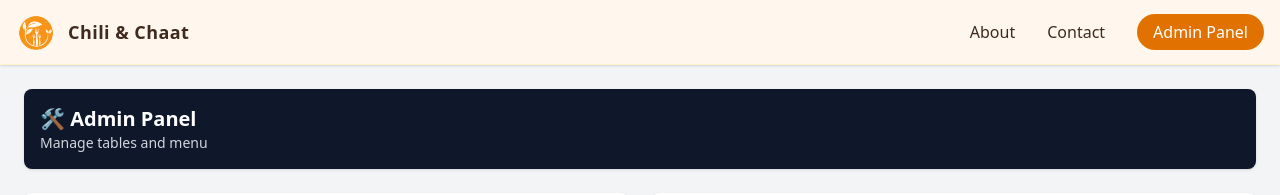
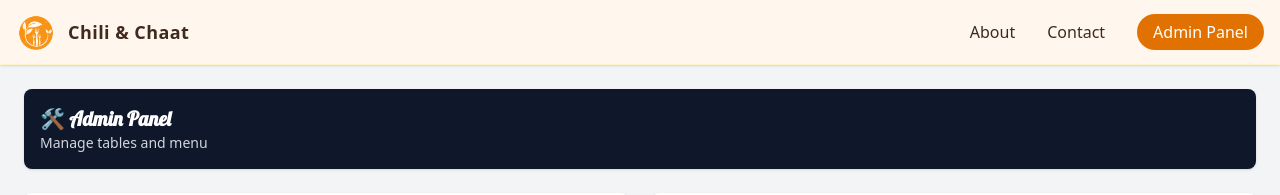
Before and after one commit to SondkarKrushna/Chilli_Chhat, a React (Vite) app: page /admin in a window 1280 px wide. Shown: the top 195 px of the page. Built offline with nearby package versions, Linux system fonts and the light colour scheme; sample sign-in values are in the browser's storage.

Commit message:
add fonts

```diff
--- a/src/pages/AdminPannel.jsx
+++ b/src/pages/AdminPannel.jsx
@@ -11,7 +11,7 @@ const AdminPanel = () => {
     <div className="min-h-screen bg-gray-100 p-6">
       {/* HEADER */}
       <div className="bg-slate-900 text-white p-4 rounded-lg shadow">
-        <h1 className="text-xl font-semibold">🛠️ Admin Panel</h1>
+        <h1 className="text-xl font-semibold font-lobster">🛠️ Admin Panel</h1>
         <p className="text-sm text-gray-300">
           Manage tables and menu
         </p>
--- a/src/pages/ChiefPannel.jsx
+++ b/src/pages/ChiefPannel.jsx
@@ -77,8 +77,8 @@ const ChefPannel = () => {
   return (
     <div className="min-h-screen bg-gray-100 p-6">
       <div className="bg-slate-900 text-white p-5 rounded-xl mb-8">
-        <h1 className="text-2xl font-bold">👨‍🍳 Chef Dashboard</h1>
-        <p className="text-sm text-gray-300">Live kitchen orders</p>
+        <h1 className="text-2xl font-bold font-lobster">👨‍🍳 Chief Pannel</h1>
+        <p className="text-sm text-gray-300 ml-2">Live kitchen orders</p>
       </div>
 
       {orders.length === 0 ? (
--- a/src/pages/WaiterPannel.jsx
+++ b/src/pages/WaiterPannel.jsx
@@ -262,7 +262,7 @@ const WaiterPanel = () => {
   return (
     <div className="min-h-screen bg-gray-100 p-4">
       <div className="max-w-7xl mx-auto bg-white rounded-xl shadow-lg p-5 sm:p-6">
-        <h1 className="text-2xl font-bold mb-6">🍽️ Waiter Panel</h1>
+        <h1 className="text-2xl font-bold mb-6 font-lobster">🍽️ Waiter Panel</h1>
 
         {/* Table Selection */}
         <div className="mb-6">
```
